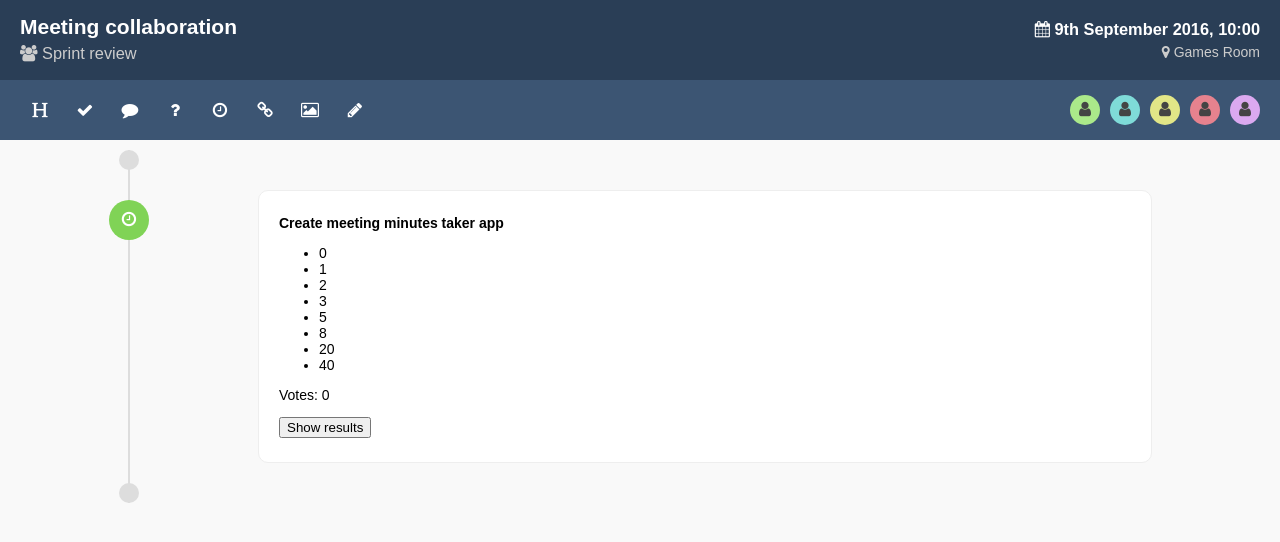
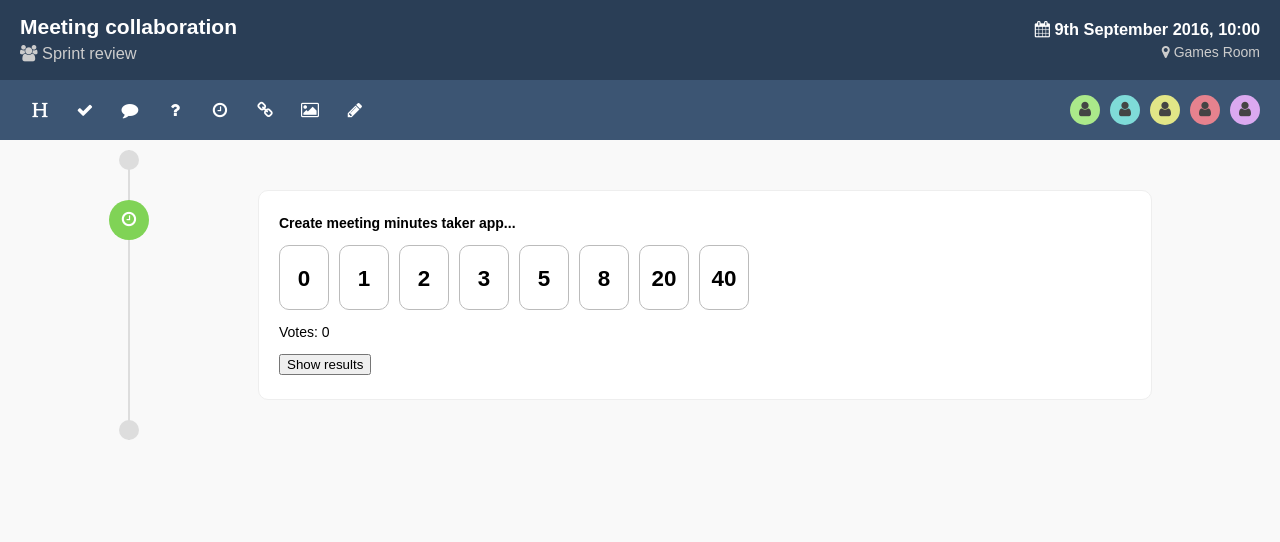
Before and after one commit to DawidMyslak/meeting-collaboration, a React (Create React App) app: page / in a window 1280 px wide. Both pictures are taken after a click on the icon 220 px from the left and 110 px from the top of the page. Shown: the top 542 px of the page. Built offline with nearby package versions, Linux system fonts and the light colour scheme.

Commit message:
TaskWidget

```diff
--- a/src/Widget.css
+++ b/src/Widget.css
@@ -90,7 +90,7 @@
 }
 
 .PollWidget li:active.active {
-  background-color: #ddd;
+  background-color: #eee;
 }
 
 .PollWidget li.inactive {
@@ -102,3 +102,36 @@
   font-size: 1.3em;
   padding: 20px;
 }
+
+.TaskWidget ul {
+  list-style-type: none;
+  margin: 0;
+  padding: 0;
+}
+
+.TaskWidget li {
+  text-align: center;
+  padding-top: 20px;
+  font-weight: bold;
+  font-size: 1.6em;
+  display: inline-block;
+  border-radius: 10px;
+  width: 50px;
+  height: 65px;
+  border: 1px solid #bbb;
+  margin-right: 10px;
+}
+
+.TaskWidget li:hover.active  {
+  cursor: pointer;
+}
+
+.TaskWidget li:active.active {
+  background-color: #bbb;
+  color: #fff;
+}
+
+.TaskWidget li.inactive {
+  border-color: #eee;
+  color: #eee;
+}
--- a/src/actions/index.js
+++ b/src/actions/index.js
@@ -79,7 +79,7 @@ export const addPollWidget = (data) => {
 
 export const addTaskWidget = (data) => {
   return addWidget('TaskWidget', {
-    task: 'Create meeting minutes taker app',
+    task: 'Create meeting minutes taker app...',
     results: false,
     estimates: []
   });
--- a/src/widgets/PollWidget.js
+++ b/src/widgets/PollWidget.js
@@ -8,7 +8,8 @@ import './../Widget.css';
 const PollWidget = ({store, widget}) => {
   let answers = widget.data.answers.map(answer => {
     if (!widget.data.results) {
-      return (<li className="active"
+      return (<li
+        className="active"
         key={answer.id}
         onClick={() => store.dispatch(votePoll(widget.id, answer.id)) }
         >
--- a/src/widgets/TaskWidget.js
+++ b/src/widgets/TaskWidget.js
@@ -10,6 +10,7 @@ const TaskWidget = ({store, widget}) => {
   options = options.map(option => {
     if (!widget.data.results) {
       return (<li
+        className="active"
         key={option}
         onClick={() => store.dispatch(voteTask(widget.id, option)) }
         >
@@ -17,7 +18,7 @@ const TaskWidget = ({store, widget}) => {
       </li>);
     }
     else {
-      return (<li key={option}>
+      return (<li className="inactive" key={option}>
         {option}
       </li>);
     }
@@ -45,7 +46,7 @@ const TaskWidget = ({store, widget}) => {
   }
 
   return (
-    <div className="Widget">
+    <div className="Widget TaskWidget">
       <p><strong>{widget.data.task}</strong></p>
       <ul>
         {options}
```
